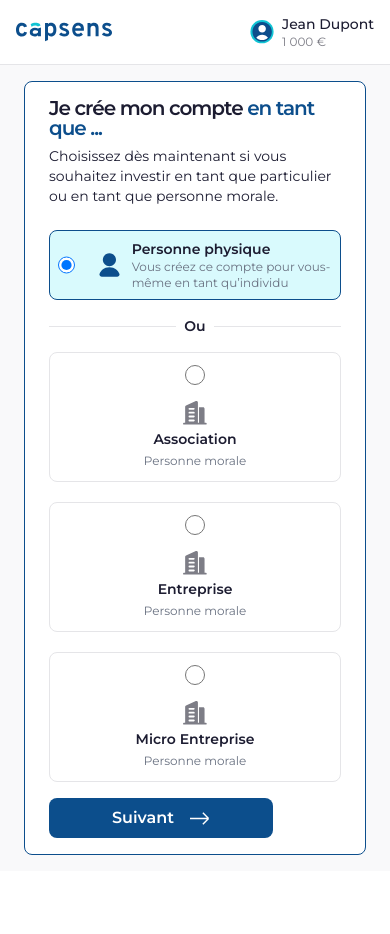
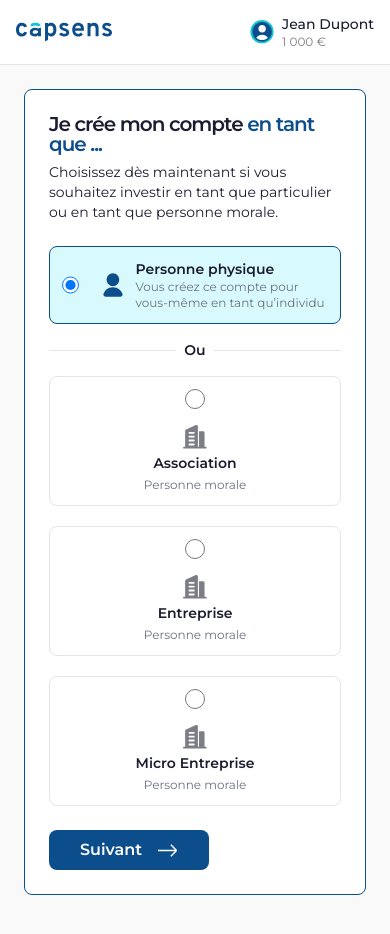
Before and after one commit to sabanyilmaz1/capsens-integration-test, a Next.js app: page / in a window 390 px wide. Shown: the top 934 px of the page. Before the commit the page ends 871 px from the top, so only its background shows below. Built offline with nearby package versions, Linux system fonts and the light colour scheme.

Commit message:
style: add hover animation to buttons, adjust header background color, refine form layout and spacing, and enhance footer visibility

```diff
--- a/src/app/globals.css
+++ b/src/app/globals.css
@@ -40,6 +40,10 @@
   font-family: "Montserrat", sans-serif;
 }
 
+.animation-hover {
+  @apply transition-all duration-300 ease-in-out md:hover:scale-[1.03];
+}
+
 .layout-header {
   @apply w-full 2xl:max-w-[1440px] xl:max-w-[1280px] lg:max-w-[1024px] md:max-w-[768px] sm:max-w-[640px] mx-auto px-4;
 }
--- a/src/app/page.tsx
+++ b/src/app/page.tsx
@@ -4,9 +4,9 @@
 
 export default function Home() {
   return (
-    <div className="w-full min-h-screen">
+    <div className="w-full min-h-screen pb-16 md:pb-0 bg-light-grey">
       <Header />
-      <main className="bg-light-grey md:min-h-[calc(100vh-200px)] min-h-[calc(100vh-100px)]">
+      <main className="md:min-h-[calc(100vh-200px)] min-h-[calc(100vh-100px)]">
         <Form />
       </main>
       <WaveFooter />
--- a/src/components/sections/form.tsx
+++ b/src/components/sections/form.tsx
@@ -30,10 +30,10 @@
 export const Form = () => {
   const [accountType, setAccountType] = useState(radioData[0].label);
   return (
-    <div className="md:py-12 py-4 px-6">
-      <section className="md:max-w-[1200px] px-6 2xl:p-12 md:p-8 p-4 w-full mx-auto border border-primary-blue rounded-lg bg-white text-black">
-        <div className="flex flex-col 2xl:gap-4 gap-2">
-          <h1 className="font-semibold 2xl:text-[39px] lg:text-[32px] md:text-2xl text-xl md:leading-14 leading-none md:tracking-[-2px] tracking-[-1px]">
+    <div className="md:py-12 md:px-0 py-6 px-6">
+      <section className="md:max-w-[1200px] 2xl:p-12 md:p-8 p-6 w-full mx-auto border border-primary-blue rounded-lg bg-white text-black">
+        <div className="flex flex-col md:gap-4 gap-2">
+          <h1 className="font-semibold 2xl:text-[39px] lg:text-[32px] md:text-2xl text-xl leading-none md:tracking-[-2px] tracking-[-1px]">
             Je crée mon compte{" "}
             <span className="text-primary-blue">en tant que ...</span>
           </h1>
@@ -43,7 +43,12 @@
           </h2>
         </div>
         {/* Radio buttons */}
-        <form className="2xl:mt-12 mt-6 flex flex-col 2xl:gap-8 gap-4">
+        <form
+          onSubmit={(e) => {
+            e.preventDefault();
+          }}
+          className="2xl:mt-12 mt-6 flex flex-col 2xl:gap-8 gap-4"
+        >
           {/* First Radio button */}
           <InlineRadioButton
             item={radioData[0]}
@@ -57,7 +62,7 @@
             <hr className="w-full border-grey" />
           </div>
           {/* Three Radio buttons */}
-          <div className="grid md:grid-cols-3 grid-cols-1 gap-5">
+          <div className="grid md:grid-cols-3 grid-cols-1 gap-5 md:mb-4 mb-2">
             {radioData.slice(1, 4).map((item) => (
               <CardRadioButton
                 key={item.label}
--- a/src/components/sections/header.tsx
+++ b/src/components/sections/header.tsx
@@ -23,7 +23,7 @@
 
 export const Header = () => {
   return (
-    <header role="banner" className="w-full border-b border-grey">
+    <header role="banner" className="w-full border-b border-grey bg-white">
       <div className="flex items-center justify-between md:h-24 h-16 layout-header">
         <Image
           src="/logo/capsens_logo.svg"
--- a/src/components/sections/wave-footer.tsx
+++ b/src/components/sections/wave-footer.tsx
@@ -3,7 +3,7 @@
 
 export const WaveFooter = () => {
   return (
-    <footer className="bg-light-grey relative hidden md:block">
+    <footer className="relative hidden md:block">
       <Image
         src="/wave.svg"
         alt="wave-footer"
--- a/src/components/ui/button.tsx
+++ b/src/components/ui/button.tsx
@@ -5,7 +5,7 @@
     <button
       id="submit-button"
       type="submit"
-      className="bg-primary-blue text-white px-4 py-2 rounded-lg max-w-56 md:h-14 h-10 font-semibold flex items-center justify-center gap-4"
+      className="bg-primary-blue animation-hover text-white px-4 py-2 rounded-lg md:max-w-56 max-w-40 md:h-14 h-10 font-semibold flex items-center justify-center gap-4 cursor-pointer"
     >
       {children}
     </button>
--- a/src/components/ui/radio-button.tsx
+++ b/src/components/ui/radio-button.tsx
@@ -12,11 +12,12 @@
   return (
     <label
       htmlFor={item.label}
-      className={`flex justify-center items-center md:gap-12 gap-6 border rounded-lg xl:p-6 md:p-4 p-2 ${
-        accountType === item.label
-          ? "border-primary-blue bg-tertiary-blue"
-          : "border-grey"
-      }`}
+      className={`flex justify-center items-center md:gap-12 gap-6 border rounded-lg xl:p-6 md:p-4 p-3 animation-hover
+         ${
+           accountType === item.label
+             ? "border-primary-blue bg-tertiary-blue"
+             : "border-grey"
+         }`}
     >
       <input
         type="radio"
@@ -56,7 +57,7 @@
   return (
     <label
       htmlFor={item.label}
-      className={`flex-1 flex flex-col justify-center md:gap-6 gap-4 items-center border rounded-lg xl:p-6 md:p-4 p-3 ${
+      className={`flex-1 flex flex-col justify-center md:gap-6 gap-4 items-center border rounded-lg xl:p-6 md:p-4 p-3 animation-hover ${
         accountType === item.label
           ? "border-primary-blue bg-tertiary-blue"
           : "border-grey"
```
